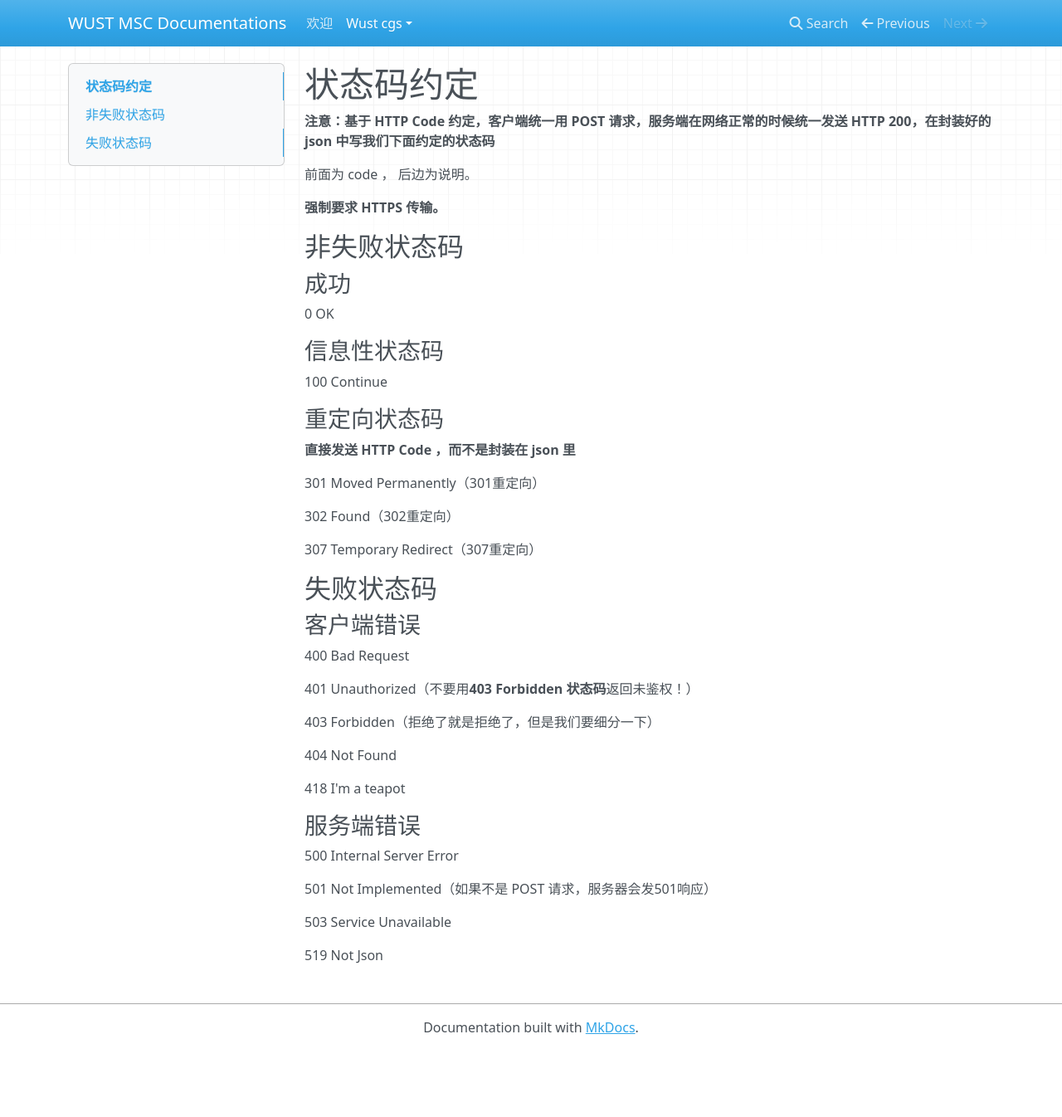
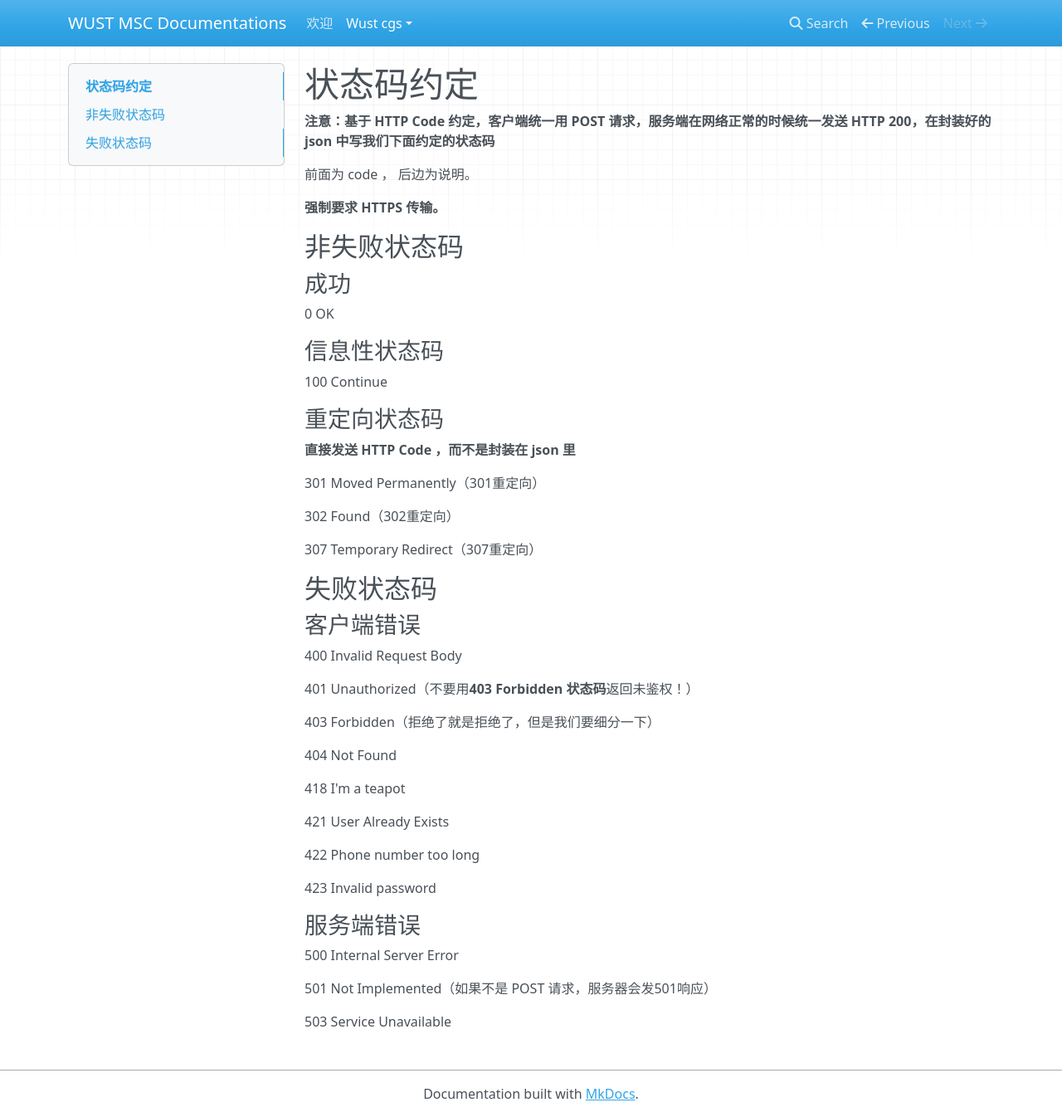
Before and after one commit to wust-msc-project/docs, an MkDocs documentation site: the page built from docs/wust-cgs/rules/index.md, in a window 1280 px wide and 1346 px high. Shown: the whole window at 83% size. Built offline with MkDocs 1.6.1, drawn with Linux system fonts in a browser that asks for light colours; nearby versions of some CDN libraries.

Commit message:
add: create user
Signed-off-by: 嘉心猫 <shiftregister233@outlook.com>

```diff
--- a/docs/wust-cgs/rules/index.md
+++ b/docs/wust-cgs/rules/index.md
@@ -30,7 +30,7 @@
 
 ### 客户端错误
 
-400 Bad Request
+400 Invalid Request Body
 
 401 Unauthorized（不要用**403 Forbidden 状态码**返回未鉴权！）
 
@@ -40,6 +40,12 @@
 
 418 I'm a teapot
 
+421 User Already Exists
+
+422 Phone number too long
+
+423 Invalid password
+
 ### 服务端错误
 
 500 Internal Server Error
@@ -47,5 +53,3 @@
 501 Not Implemented（如果不是 POST 请求，服务器会发501响应）
 
 503 Service Unavailable
-
-519 Not Json
```
Also changed, not shown: docs/wust-cgs/api/index.md (+2 -2 lines).
